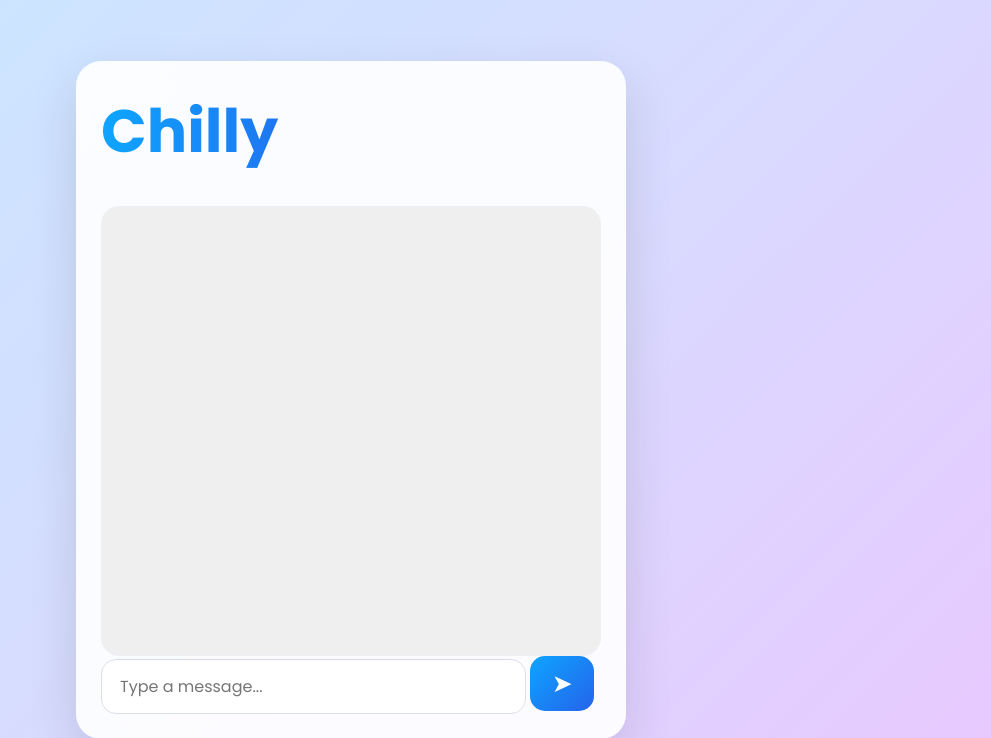
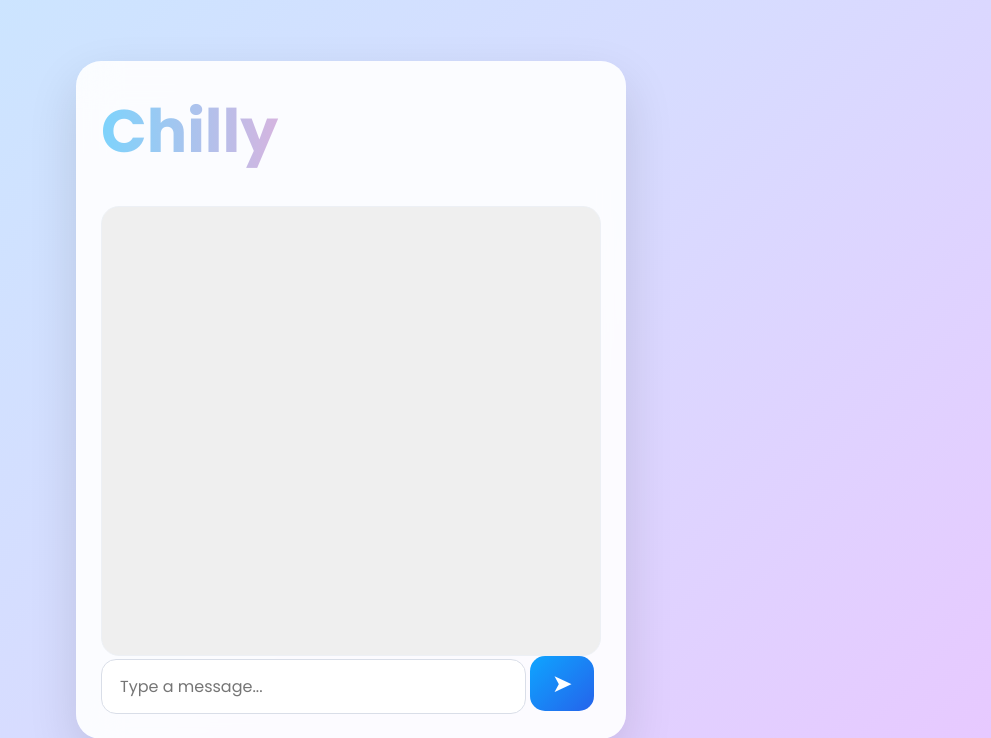
Before and after one commit to amankr72/rule_based_chatbot, a Flask app: page / in a window 1280 px wide. Shown: the top 738 px of the page, without its empty margins (289-1280 px from the left). Run offline with Flask 3, Linux system fonts and the light colour scheme.

Commit message:
Update style.css

```diff
--- a/static/style.css
+++ b/static/style.css
@@ -22,7 +22,12 @@ h1{
     font-size:60px;
     font-weight:700;
     margin-bottom:30px;
-    background:linear-gradient(90deg,#0ea5ff,#2563eb,#4f46e5);
+    background: linear-gradient(
+        90deg,
+        #7dd3fc,
+        #f9a8d4,
+        #fca5a5
+    );
     -webkit-background-clip:text;
     -webkit-text-fill-color:transparent;
 }
```
